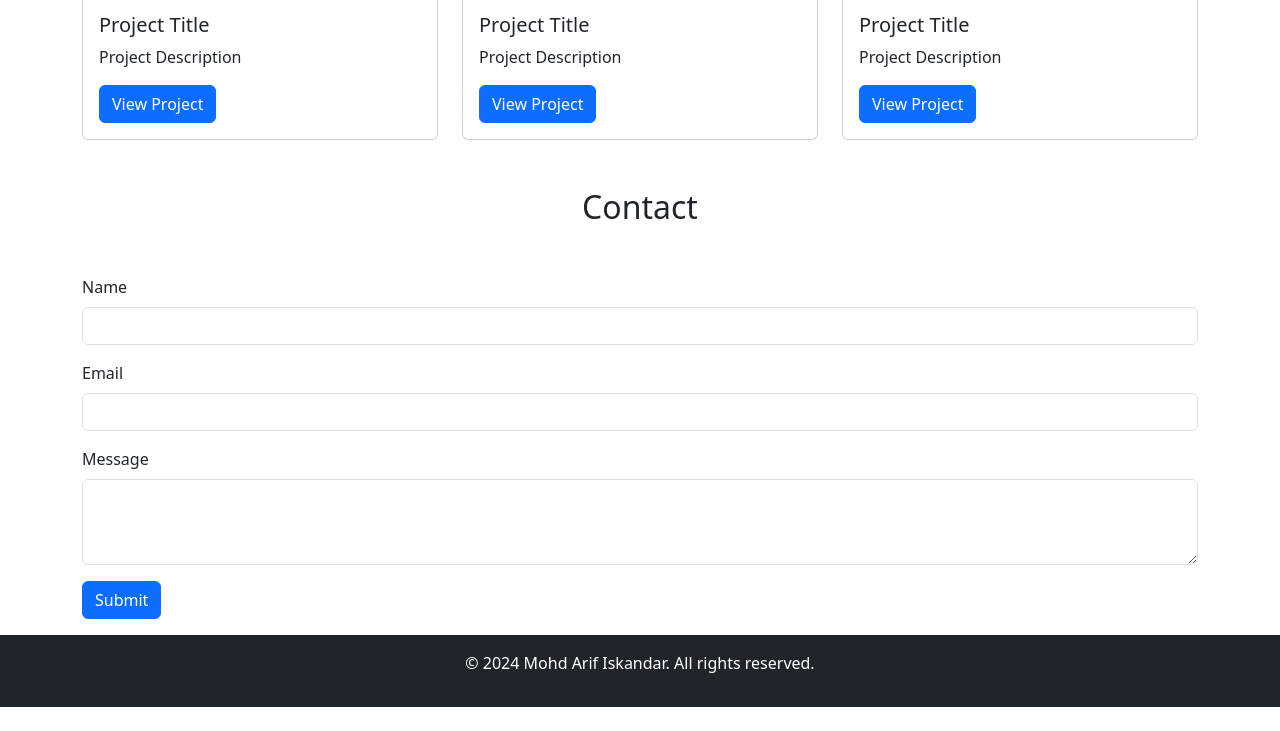
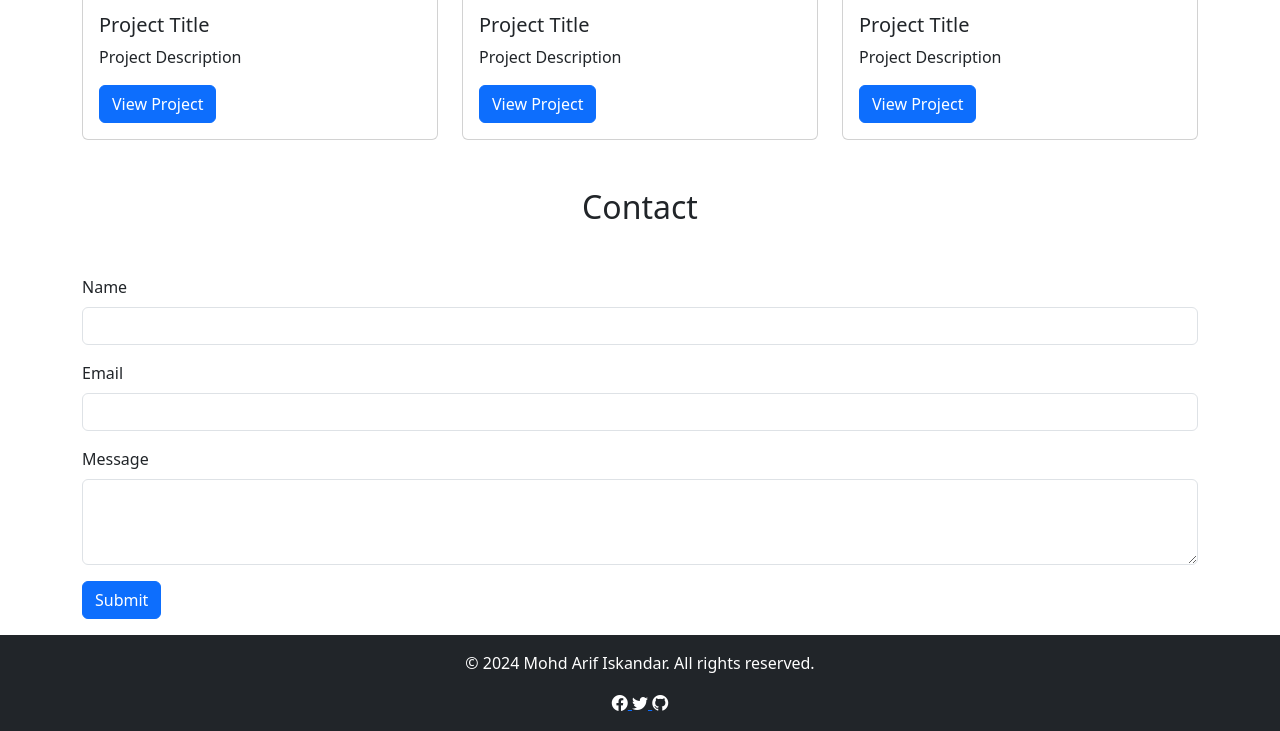
Before and after one commit to Arif099/portfolio-project-v2, a website: page index.html in a window 1280 px wide. Shown: the part 740-1471 px from the top of the page. Before the commit the page ends 1447 px from the top, so only its background shows below. Drawn offline with nearby package versions, Linux system fonts and the light colour scheme.

Commit message:
Added Bootsrap social icons

```diff
--- a/index.html
+++ b/index.html
@@ -3,7 +3,7 @@
   <head>
     <meta charset="utf-8" />
     <meta name="viewport" content="width=device-width" />
-    <title>[insert name] Portfolio</title>
+    <title>Arif's Portfolio</title>
     <link href="style.css" rel="stylesheet" type="text/css" />
     <link
       href="https://cdn.jsdelivr.net/npm/bootstrap@5.3.3/dist/css/bootstrap.min.css"
@@ -16,6 +16,7 @@
       integrity="sha384-YvpcrYf0tY3lHB60NNkmXc5s9fDVZLESaAA55NDzOxhy9GkcIdslK1eN7N6jIeHz"
       crossorigin="anonymous"
     ></script>
+    <link rel="stylesheet" href="https://cdn.jsdelivr.net/npm/bootstrap-icons@1.11.3/font/bootstrap-icons.min.css">
   </head>
 
   <body>
@@ -122,6 +123,15 @@
 
     <footer class="bg-dark text-white text-center py-3">
       <p>&copy; 2024 Mohd Arif Iskandar. All rights reserved.</p>
+      <a href="https://www.facebook.com">
+        <i class="bi bi-facebook text-white"></i>
+      </a>
+      <a href="https://www.twitter.com">
+        <i class="bi bi-twitter text-white"></i>
+      </a>
+      <a href="https://www.github.com">
+        <i class="bi bi-github text-white"></i>
+      </a>
     </footer>
   </body>
 </html>
```
Also changed, not shown: 1 other file.
